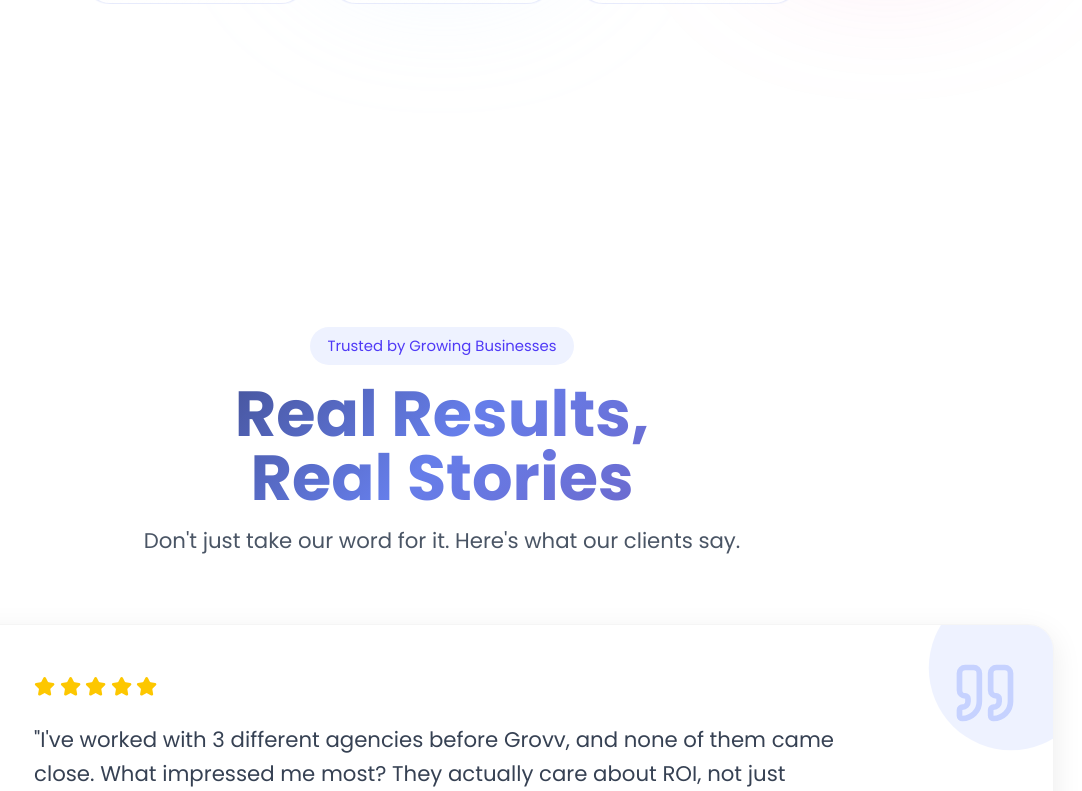
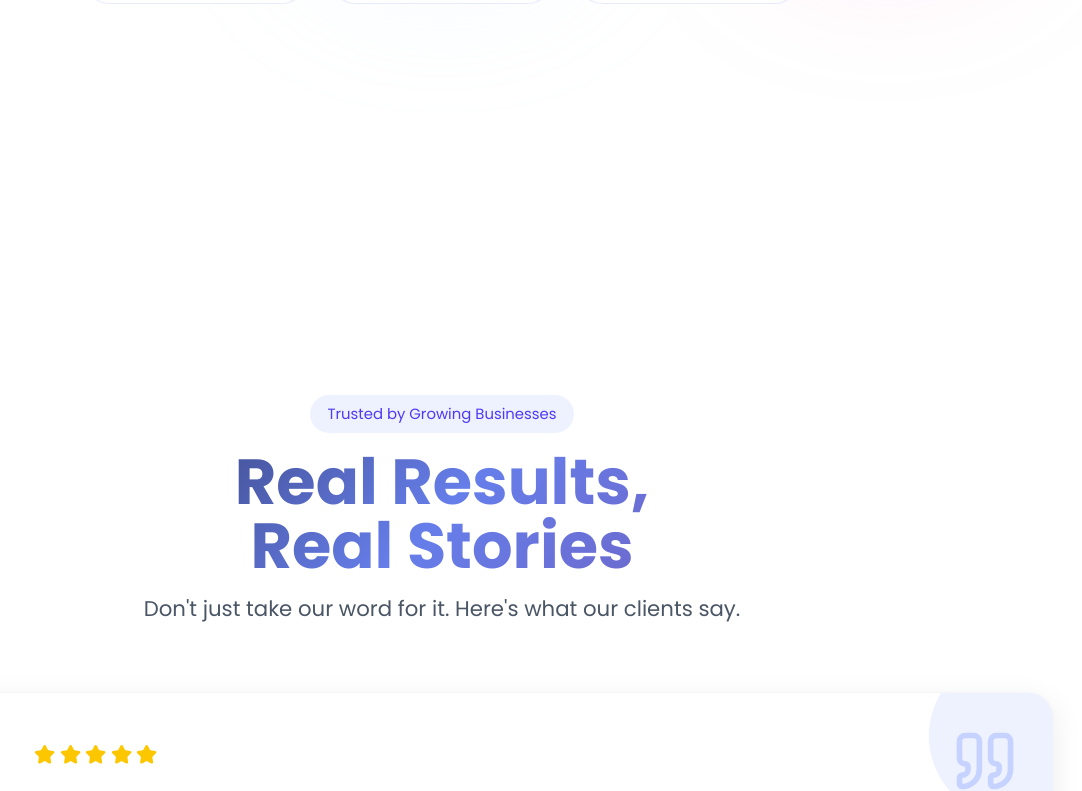
Before and after one commit to grovvstudios/grovvstudios, a React (Vite) app: page / in a window 1280 px wide. Shown: the part 794-1585 px from the top of the page, without its empty margins (198-1280 px from the left). Built offline with nearby package versions, Linux system fonts and the light colour scheme.

Commit message:
Update SectionDivider.tsx

```diff
--- a/src/components/SectionDivider.tsx
+++ b/src/components/SectionDivider.tsx
@@ -1,8 +1,28 @@
+import { motion } from "framer-motion";
+
 export default function SectionDivider() {
   return (
-    <div className="w-full py-16 flex justify-center items-center">
-      {/* A fading gradient line */}
-      <div className="h-[1px] w-3/4 bg-gradient-to-r from-transparent via-white/20 to-transparent" />
+    <div className="relative w-full py-24 flex items-center justify-center overflow-hidden">
+      {/* The Glow Effect behind the line */}
+      <div className="absolute inset-0 flex items-center justify-center">
+        <div className="w-3/4 h-[1px] bg-gradient-to-r from-transparent via-purple-500/50 to-transparent blur-sm" />
+      </div>
+
+      {/* The Actual Visible Line */}
+      <motion.div
+        initial={{ scaleX: 0, opacity: 0 }}
+        whileInView={{ scaleX: 1, opacity: 1 }}
+        transition={{ duration: 1, ease: "easeOut" }}
+        className="w-3/4 h-[1px] bg-gradient-to-r from-transparent via-purple-400 to-transparent"
+      />
+
+      {/* The Central Anchor Dot - Psychology: Gives the eye a focal point */}
+      <motion.div
+        initial={{ scale: 0 }}
+        whileInView={{ scale: 1 }}
+        transition={{ delay: 0.5, type: "spring" }}
+        className="absolute w-3 h-3 bg-white rounded-full shadow-[0_0_15px_rgba(168,85,247,0.8)] z-10"
+      />
     </div>
   );
 }
```
